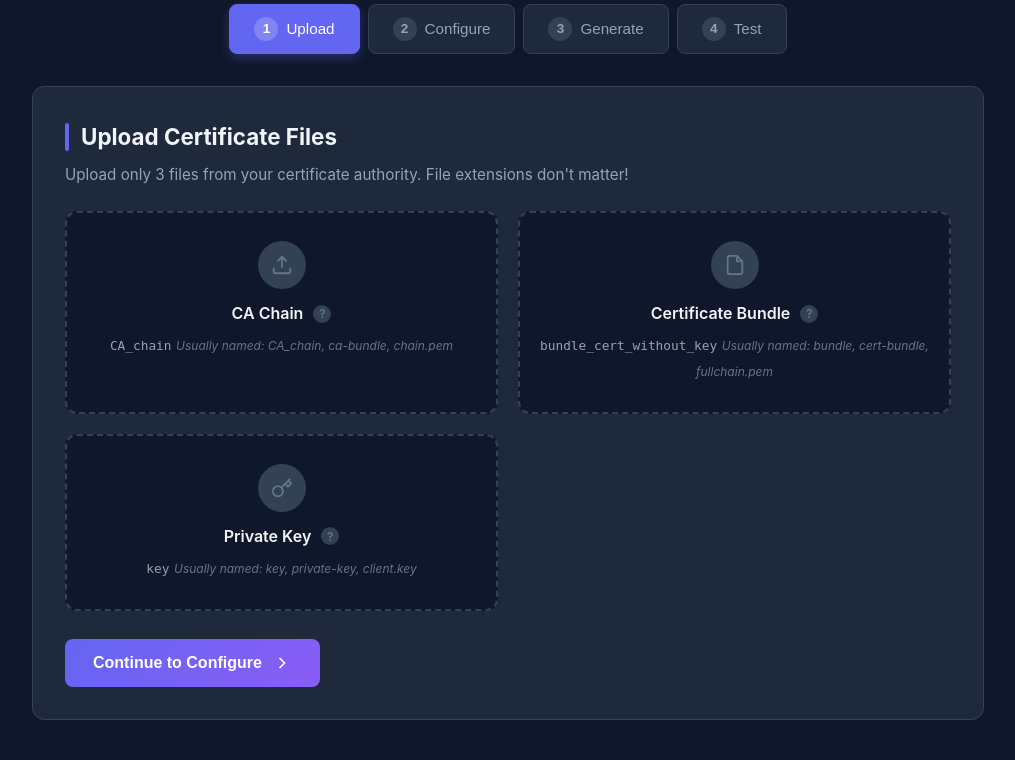
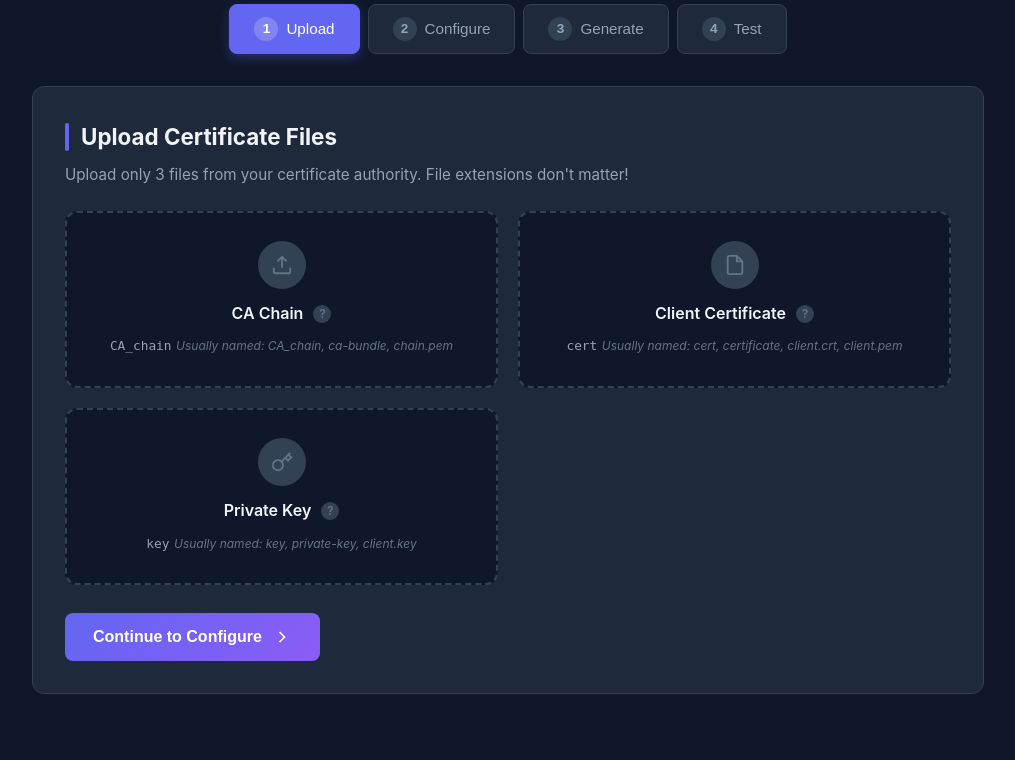
Before and after one commit to arabaaoui/kafstore, a Flask app: page / in a window 1280 px wide. Shown: the part 403-1163 px from the top of the page, without its empty margins (132-1147 px from the left). After the commit the page ends 1097 px from the top, so only its background shows below. Run offline with Flask 3, Linux system fonts and the light colour scheme; some libraries are stand-ins or nearby versions.

Commit message:
feat: display extaracted cert infos

```diff
--- a/app.py
+++ b/app.py
@@ -59,7 +59,7 @@
         return {'error': str(e)}
 
 
-def generate_stores(ca_chain, bundle, key, alias, truststore_password, keystore_password):
+def generate_stores(ca_chain, cert, key, alias, truststore_password, keystore_password):
     """Generate truststore.jks and keystore.jks from certificates."""
     work_dir = tempfile.mkdtemp()
     results = {'success': False, 'files': {}, 'errors': [], 'info': []}
@@ -67,7 +67,7 @@
     try:
         # Save files to work directory
         ca_chain_path = os.path.join(work_dir, 'CA_chain')
-        bundle_path = os.path.join(work_dir, 'bundle')
+        cert_path = os.path.join(work_dir, 'cert')
         key_path = os.path.join(work_dir, 'key')
         truststore_path = os.path.join(work_dir, 'truststore.jks')
         keystore_p12_path = os.path.join(work_dir, 'keystore.p12')
@@ -75,8 +75,8 @@
 
         with open(ca_chain_path, 'w') as f:
             f.write(ca_chain)
-        with open(bundle_path, 'w') as f:
-            f.write(bundle)
+        with open(cert_path, 'w') as f:
+            f.write(cert)
         with open(key_path, 'w') as f:
             f.write(key)
 
@@ -121,10 +121,10 @@
 
         results['info'].append(f"Truststore created successfully with {len(certs)} CA certificates")
 
-        # Step 2: Create .p12 keystore (bundle contains cert + intermediates)
+        # Step 2: Create .p12 keystore (cert contains the client certificate)
         cmd_p12 = [
             'openssl', 'pkcs12', '-export',
-            '-in', bundle_path,
+            '-in', cert_path,
             '-inkey', key_path,
             '-name', alias,
             '-out', keystore_p12_path,
@@ -164,7 +164,7 @@
         # Also save PEM files for openssl testing
         results['pem_files'] = {
             'ca_chain': ca_chain,
-            'bundle': bundle,
+            'cert': cert,
             'key': key
         }
         results['passwords'] = {
@@ -248,20 +248,20 @@
 
         # Get uploaded files (only 3 needed now)
         ca_chain = request.files.get('ca_chain')
-        bundle = request.files.get('bundle')
+        cert = request.files.get('cert')
         key = request.files.get('key')
 
-        if not all([ca_chain, bundle, key]):
-            return jsonify({'success': False, 'error': 'All 3 certificate files are required (CA chain, bundle, key)'}), 400
+        if not all([ca_chain, cert, key]):
+            return jsonify({'success': False, 'error': 'All 3 certificate files are required (CA chain, cert, key)'}), 400
 
         # Read file contents
         ca_chain_content = ca_chain.read().decode('utf-8')
-        bundle_content = bundle.read().decode('utf-8')
+        cert_content = cert.read().decode('utf-8')
         key_content = key.read().decode('utf-8')
 
         # Generate stores
         result = generate_stores(
-            ca_chain_content, bundle_content, key_content,
+            ca_chain_content, cert_content, key_content,
             alias, truststore_password, keystore_password
         )
 
@@ -342,7 +342,8 @@
     work_dir = tempfile.mkdtemp()
     try:
         bootstrap = request.form.get('bootstrap')
-        password = request.form.get('password', 'changeit')
+        truststore_password = request.form.get('truststore_password', 'changeit')
+        keystore_password = request.form.get('keystore_password', 'changeit')
 
         if not bootstrap:
             return jsonify({'success': False, 'error': 'Bootstrap server is required'}), 400
@@ -353,7 +354,7 @@
 
         # Or use certificates to generate stores on the fly
         ca_chain = request.files.get('ca_chain')
-        bundle = request.files.get('bundle')
+        cert = request.files.get('cert')
         key = request.files.get('key')
 
         truststore_path = os.path.join(work_dir, 'truststore.jks')
@@ -362,7 +363,7 @@
 
         # PEM files for openssl testing
         ca_chain_content = None
-        bundle_content = None
+        cert_content = None
         key_content = None
 
         # Option 1: Use uploaded JKS files directly
@@ -372,14 +373,14 @@
             with open(keystore_path, 'wb') as f:
                 f.write(keystore_file.read())
         # Option 2: Generate stores from certificates
-        elif all([ca_chain, bundle, key]):
+        elif all([ca_chain, cert, key]):
             ca_chain_content = ca_chain.read().decode('utf-8')
-            bundle_content = bundle.read().decode('utf-8')
+            cert_content = cert.read().decode('utf-8')
             key_content = key.read().decode('utf-8')
 
             result = generate_stores(
-                ca_chain_content, bundle_content, key_content,
-                'kafka-test', password, password
+                ca_chain_content, cert_content, key_content,
+                'kafka-test', truststore_password, keystore_password
             )
 
             if not result['success']:
@@ -392,16 +393,16 @@
         else:
             return jsonify({
                 'success': False,
-                'error': 'Please provide either JKS files (truststore + keystore) or certificate files (ca_chain, bundle, key)'
+                'error': 'Please provide either JKS files (truststore + keystore) or certificate files (ca_chain, cert, key)'
             }), 400
 
         # Create properties file
         properties_content = f"""security.protocol=SSL
 ssl.truststore.location={truststore_path}
-ssl.truststore.password={password}
+ssl.truststore.password={truststore_password}
 ssl.keystore.location={keystore_path}
-ssl.keystore.password={password}
-ssl.key.password={password}
+ssl.keystore.password={keystore_password}
+ssl.key.password={keystore_password}
 ssl.endpoint.identification.algorithm=
 """
         with open(properties_path, 'w') as f:
@@ -446,9 +447,9 @@
 public class SSLTest {{
     public static void main(String[] args) {{
         System.setProperty("javax.net.ssl.trustStore", "{truststore_path}");
-        System.setProperty("javax.net.ssl.trustStorePassword", "{password}");
+        System.setProperty("javax.net.ssl.trustStorePassword", "{truststore_password}");
         System.setProperty("javax.net.ssl.keyStore", "{keystore_path}");
-        System.setProperty("javax.net.ssl.keyStorePassword", "{password}");
+        System.setProperty("javax.net.ssl.keyStorePassword", "{keystore_password}");
 
         try {{
             SSLSocketFactory factory = (SSLSocketFactory) SSLSocketFactory.getDefault();
--- a/templates/index.html
+++ b/templates/index.html
@@ -488,21 +488,21 @@
                         <span class="upload-example">Usually named: CA_chain, ca-bundle, chain.pem</span>
                     </div>
 
-                    <div class="upload-box" id="box-bundle">
-                        <input type="file" name="bundle" onchange="handleFile(this, 'bundle')">
+                    <div class="upload-box" id="box-cert">
+                        <input type="file" name="cert" onchange="handleFile(this, 'cert')">
                         <div class="upload-icon">
                             <svg viewBox="0 0 24 24" fill="none" stroke="currentColor" stroke-width="2" width="22" height="22">
                                 <path d="M14 2H6a2 2 0 0 0-2 2v16a2 2 0 0 0 2 2h12a2 2 0 0 0 2-2V8z"/><polyline points="14 2 14 8 20 8"/>
                             </svg>
                         </div>
                         <span class="upload-label">
-                            Certificate Bundle
+                            Client Certificate
                             <span class="tooltip">?
-                                <span class="tooltiptext">Your client certificate + intermediate CAs. This file already contains everything needed (no need for separate cert file).</span>
+                                <span class="tooltiptext">Your client certificate file. This is the certificate issued to you by the CA.</span>
                             </span>
                         </span>
-                        <span class="upload-hint" id="hint-bundle">bundle_cert_without_key</span>
-                        <span class="upload-example">Usually named: bundle, cert-bundle, fullchain.pem</span>
+                        <span class="upload-hint" id="hint-cert">cert</span>
+                        <span class="upload-example">Usually named: cert, certificate, client.crt, client.pem</span>
                     </div>
 
                     <div class="upload-box" id="box-key">
@@ -686,8 +686,26 @@
                         <input type="text" id="test-bootstrap" placeholder="kafka.example.com:443">
                     </div>
                     <div class="form-group">
-                        <label>Store Password</label>
-                        <input type="password" id="test-password" value="changeit">
+                        <label>Truststore Password</label>
+                        <div style="position: relative;">
+                            <input type="password" id="test-truststore-password" value="changeit" style="padding-right: 45px;">
+                            <button onclick="togglePassword('test-truststore-password')" type="button" style="position: absolute; right: 8px; top: 50%; transform: translateY(-50%); background: none; border: none; cursor: pointer; color: var(--text-secondary); padding: 8px;">
+                                <svg id="eye-test-truststore-password" viewBox="0 0 24 24" fill="none" stroke="currentColor" stroke-width="2" width="20" height="20">
+                                    <path d="M1 12s4-8 11-8 11 8 11 8-4 8-11 8-11-8-11-8z"/><circle cx="12" cy="12" r="3"/>
+                                </svg>
+                            </button>
+                        </div>
+                    </div>
+                    <div class="form-group">
+                        <label>Keystore Password</label>
+                        <div style="position: relative;">
+                            <input type="password" id="test-keystore-password" value="changeit" style="padding-right: 45px;">
+                            <button onclick="togglePassword('test-keystore-password')" type="button" style="position: absolute; right: 8px; top: 50%; transform: translateY(-50%); background: none; border: none; cursor: pointer; color: var(--text-secondary); padding: 8px;">
+                                <svg id="eye-test-keystore-password" viewBox="0 0 24 24" fill="none" stroke="currentColor" stroke-width="2" width="20" height="20">
+                                    <path d="M1 12s4-8 11-8 11 8 11 8-4 8-11 8-11-8-11-8z"/><circle cx="12" cy="12" r="3"/>
+                                </svg>
+                            </button>
+                        </div>
                     </div>
                 </div>
 
@@ -771,20 +789,23 @@
                 box.classList.add('has-file');
                 hint.textContent = file.name;
 
-                if (type === 'ca' || type === 'key' || type === 'bundle') {
+                if (type === 'ca' || type === 'key' || type === 'cert') {
                     files[type] = file;
                 }
                 if (type === 'truststore-test') testFiles.truststore = file;
                 if (type === 'keystore-test') testFiles.keystore = file;
 
-                // Analyze CA chain
+                // Analyze CA chain and cert
                 if (type === 'ca') {
-                    analyzeCert(file);
+                    analyzeCert(file, 'ca');
+                }
+                if (type === 'cert') {
+                    analyzeCert(file, 'cert');
                 }
             }
         }
 
-        async function analyzeCert(file) {
+        async function analyzeCert(file, type) {
             const formData = new FormData();
             formData.append('cert', file);
 
@@ -794,8 +815,37 @@
 
                 if (data.success && data.certificates.length > 0) {
                     const container = document.getElementById('cert-analysis');
-                    let html = '<strong style="color: var(--text-primary); font-size: 1rem;">Certificate Chain Detected:</strong>';
-                    data.certificates.forEach(cert => {
+
+                    // Store analysis data by type
+                    if (!window.certAnalysisData) {
+                        window.certAnalysisData = {};
+                    }
+                    window.certAnalysisData[type] = data.certificates;
+
+                    // Update display
+                    updateCertAnalysisDisplay();
+                }
+            } catch (e) {
+                console.error('Analysis failed:', e);
+            }
+        }
+
+        function updateCertAnalysisDisplay() {
+            const container = document.getElementById('cert-analysis');
+            const caData = window.certAnalysisData?.ca;
+            const certData = window.certAnalysisData?.cert;
+
+            if (!caData && !certData) {
+                container.classList.add('hidden');
+                return;
+            }
+
+            let html = '';
+
+            // Display CA Chain
+            if (caData && caData.length > 0) {
+                html += '<strong style="color: var(--text-primary); font-size: 1rem;">Certificate Chain Detected:</strong>';
+                caData.forEach(cert => {
                     const isRoot = cert.subject === cert.issuer;
                     html += `<div class="cert-item ${isRoot ? 'root' : ''}">
                         <span class="cert-badge">${isRoot ? '✓ ROOT CA' : 'CA #' + cert.index}</span>
@@ -803,17 +853,55 @@
                         <div style="margin-top: 4px;"><strong>Issuer:</strong> ${cert.issuer}</div>
                     </div>`;
                 });
+
+                if (caData.length > 0) {
+                    showNotification(`Detected ${caData.length} certificates in chain`, 'success');
+                }
+            }
+
+            // Display Client Certificate Info
+            if (certData && certData.length > 0) {
+                html += '<div style="margin-top: 24px;"><strong style="color: var(--text-primary); font-size: 1rem;">Client Certificate Information:</strong></div>';
+                certData.forEach(cert => {
+                    const cn = extractCN(cert.subject);
+                    html += `<div class="cert-item" style="border-left-color: var(--primary);">
+                        <span class="cert-badge">CLIENT CERT</span>
+                        <div style="margin-top: 8px;"><strong>Common Name (CN):</strong> ${cn || 'N/A'}</div>
+                        <div style="margin-top: 4px;"><strong>Subject:</strong> ${cert.subject}</div>
+                        <div style="margin-top: 4px;"><strong>Issuer:</strong> ${cert.issuer}</div>
+                        ${cert.not_before ? `<div style="margin-top: 4px;"><strong>Valid From:</strong> ${formatDate(cert.not_before)}</div>` : ''}
+                        ${cert.not_after ? `<div style="margin-top: 4px;"><strong>Valid Until:</strong> ${formatDate(cert.not_after)}</div>` : ''}
+                    </div>`;
+                });
+            }
+
             container.innerHTML = html;
             container.classList.remove('hidden');
-                    showNotification(`Detected ${data.certificates.length} certificates in chain`, 'success');
         }
+
+        function extractCN(subjectString) {
+            // Extract CN from subject string like "CN=example.com,O=Company,C=US"
+            const cnMatch = subjectString.match(/CN=([^,]+)/);
+            return cnMatch ? cnMatch[1] : null;
+        }
+
+        function formatDate(dateString) {
+            try {
+                const date = new Date(dateString);
+                return date.toLocaleDateString('fr-FR', {
+                    year: 'numeric',
+                    month: 'long',
+                    day: 'numeric',
+                    hour: '2-digit',
+                    minute: '2-digit'
+                });
             } catch (e) {
-                console.error('Analysis failed:', e);
+                return dateString;
             }
         }
 
         async function generateStores() {
-            if (!files.ca || !files.bundle || !files.key) {
+            if (!files.ca || !files.cert || !files.key) {
                 showNotification('Please upload all 3 certificate files', 'error');
                 return;
             }
@@ -825,7 +913,7 @@
 
             const formData = new FormData();
             formData.append('ca_chain', files.ca);
-            formData.append('bundle', files.bundle);
+            formData.append('cert', files.cert);
             formData.append('key', files.key);
             formData.append('alias', document.getElementById('alias').value);
             formData.append('truststore_password', document.getElementById('truststore-password').value);
@@ -879,7 +967,8 @@
             formData.append('truststore', testFiles.truststore);
             formData.append('keystore', testFiles.keystore);
             formData.append('bootstrap', bootstrap);
-            formData.append('password', document.getElementById('test-password').value);
+            formData.append('truststore_password', document.getElementById('test-truststore-password').value);
+            formData.append('keystore_password', document.getElementById('test-keystore-password').value);
 
             try {
                 const res = await fetch('/api/test-kafka', { method: 'POST', body: formData });
```
Lines whose indentation alone changed are shown as unchanged.
